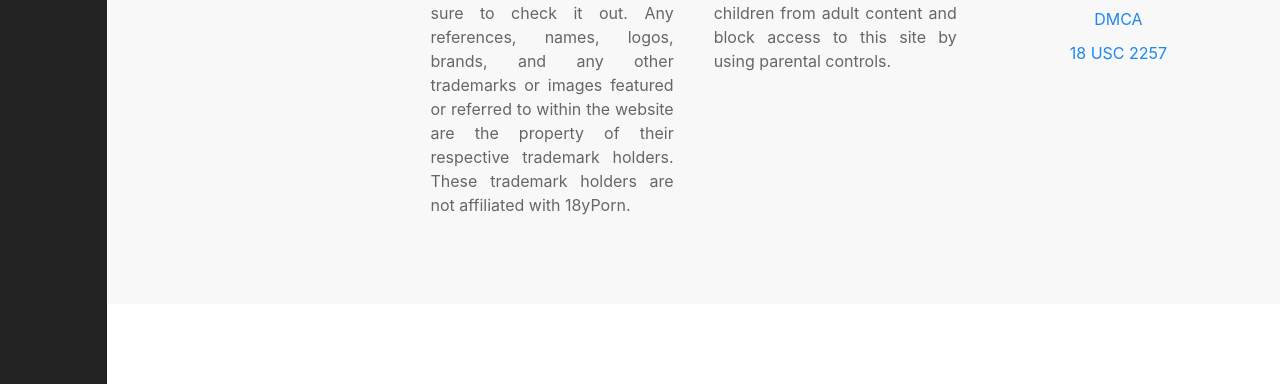
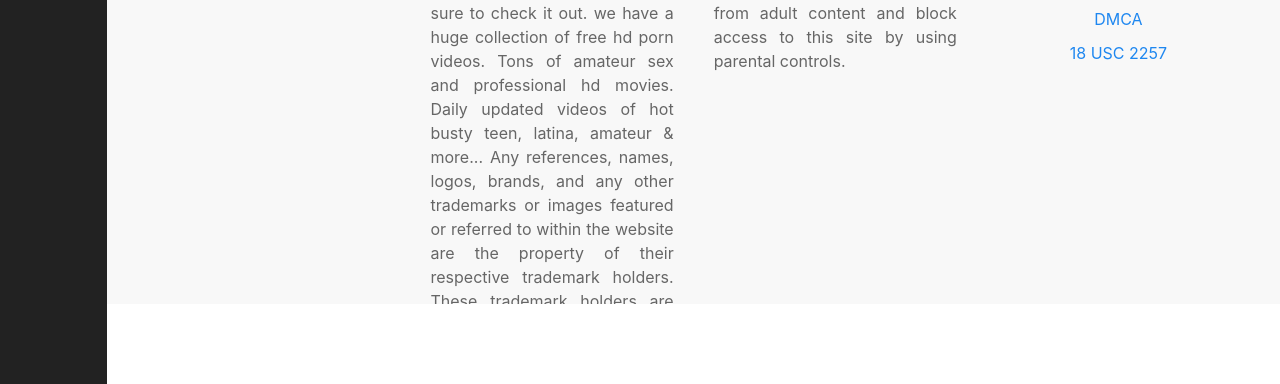
Before and after one commit to z-0-0/Xshorts-core-page, a website: page www/index.html in a window 1280 px wide. Shown: the part 496-880 px from the top of the page. Drawn offline with nearby package versions, Linux system fonts and the light colour scheme; no server answers.

Commit message:
new commit

```diff
--- a/www/index.html
+++ b/www/index.html
@@ -14,7 +14,7 @@
 		<link rel="icon" type="image/png" href="./img/18yporn.png">
  		<meta name="RATING" content="RTA-5042-1996-1400-1577-RTA" />
   		<meta name="viewport" content="width=device-width, initial-scale=1.0">
-		<meta name="description" content="18yPorn is a porn site that offers the best free porn and sex on the web. Our database has everything you need, so be sure to check it out.">
+		<meta name="description" content="18yPorn is a porn site that offers the best free porn and sex on the web. Our database has everything you need, so be sure to check it out. ;)">
   		<meta name="keywords" content="18yporn, 18 years old, free, models, videos, porn, 18y, 18 years old, 18 years old porn, sexy girls, sexy european, Young, Teen Sex, Brazzers, Eva Elfie, White Girl, Massage Girls 18, My Friend's Hot Mom, Angel, Hardcore, Family Strokes, Anal, Miss Lexa, MILF, Bratty Sis, Family, Japanese, Lana Rhoades, From Behind, Babe, Naughty America, Big {Tits}, Stepsister, Wow Girls, Blowjob, Kelly Aleman, Stepmom, Reality Kings, Cowgirl, Sis Loves Me, Blacked, Lexi Lore, Nubiles Porn, Sex, Teen, Lesbian, Doggy, Adult Time, Dick For Lily, Cute, MYLF (Com), Cumshot, Luxury Girl, Natural {Tits}, Tushy, Sybil A, Threesome, Bang Bros, Blonde, Nicole Aniston, Shaved {Pussy}, Amateur Girl, Brunette, Blake Blossom, Team Skeet, American, Reality, Abella Danger, In Bed, Big {Ass}, Nubile Films, Tits, Group, POV, Samantha Flair, My First Sex Teacher, Private Black, Lets Doe It!, Autumn Falls, Pussy Licking, New Girl, Kitty Aria, North American, Hot Guys Fuck, Cum, Skinny, Next-door Nurse, Leo Lulu, Ultra Films, Masturbation, Facial, Solo, Backroom Casting Couch, Camera, Fuck, European, Stockings, Lingerie, On Sofa, Shinaryen, Exploited College Girls, Luxure, Mini Diva, Kate Marley, Tiffany Tatum, Scarlet Chase, Owen Gray">
 
 		<!-- UIkit -->
@@ -154,10 +154,10 @@
 								</h1>
 							</div>
 							<div>
-								<p> 18yPorn is a porn site that offers the best free porn and sex on the web. Our database has everything you need, so be sure to check it out. Any references, names, logos, brands, and any other trademarks or images featured or referred to within the website are the property of their respective trademark holders. These trademark holders are not affiliated with 18yPorn.</p>
+								<p> <strong>18yPorn</strong> Is a porn site that offers the best free porn and sex on the web. Our database has everything you need, so be sure to check it out. we have a huge collection of free hd porn videos. Tons of amateur sex and professional hd movies. Daily updated videos of hot busty teen, latina, amateur & more... Any references, names, logos, brands, and any other trademarks or images featured or referred to within the website are the property of their respective trademark holders. These trademark holders are not affiliated with 18yPorn.</p>
 							</div>
 							<div>
-								<p><strong>Parents:</strong> 18yPorn.ml uses the "Restricted To Adults" (RTA) website label to better enable parental filtering. Protect your children from adult content and block access to this site by using parental controls.</p>
+								<p><strong>18yPorn</strong> uses the "Restricted To Adults" (RTA) website label to better enable parental filtering. Protect your children from adult content and block access to this site by using parental controls.</p>
 							</div>
 							<div>
 								<ul class="uk-text-center uk-list">
```
